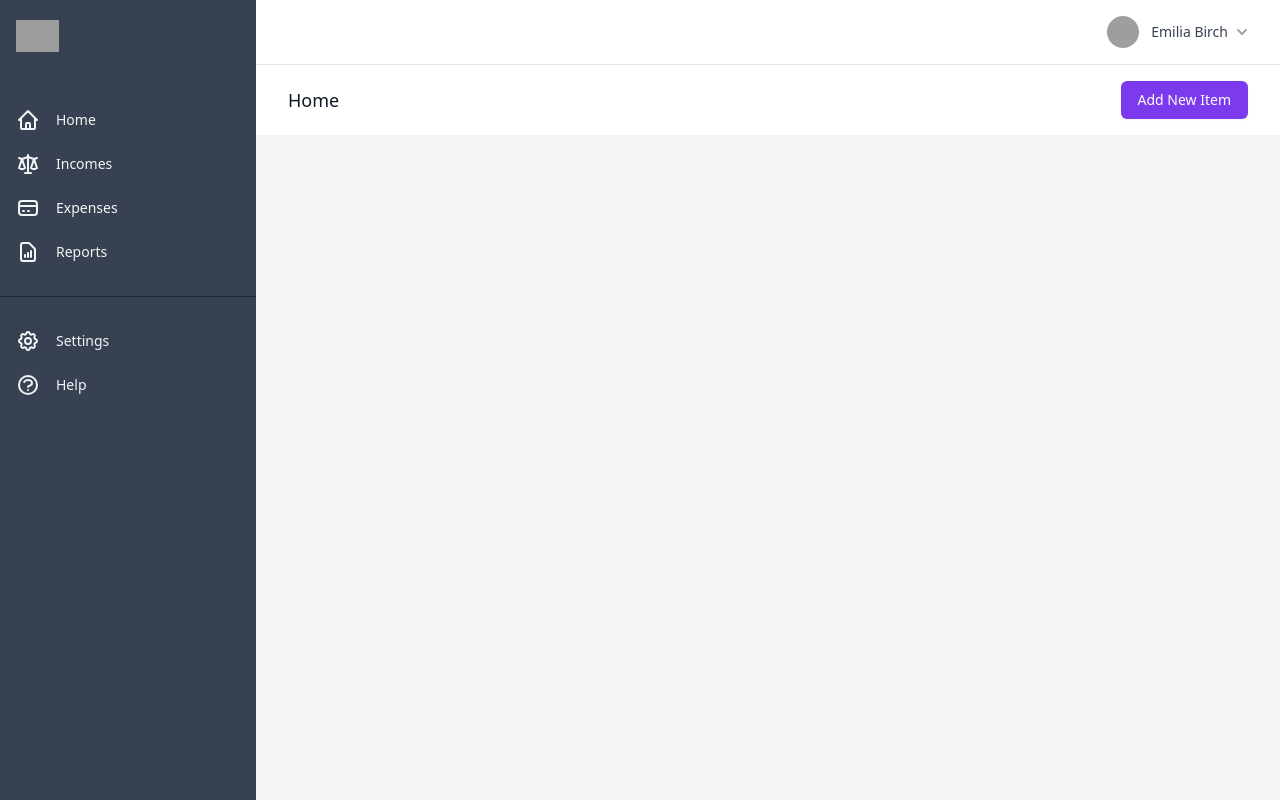
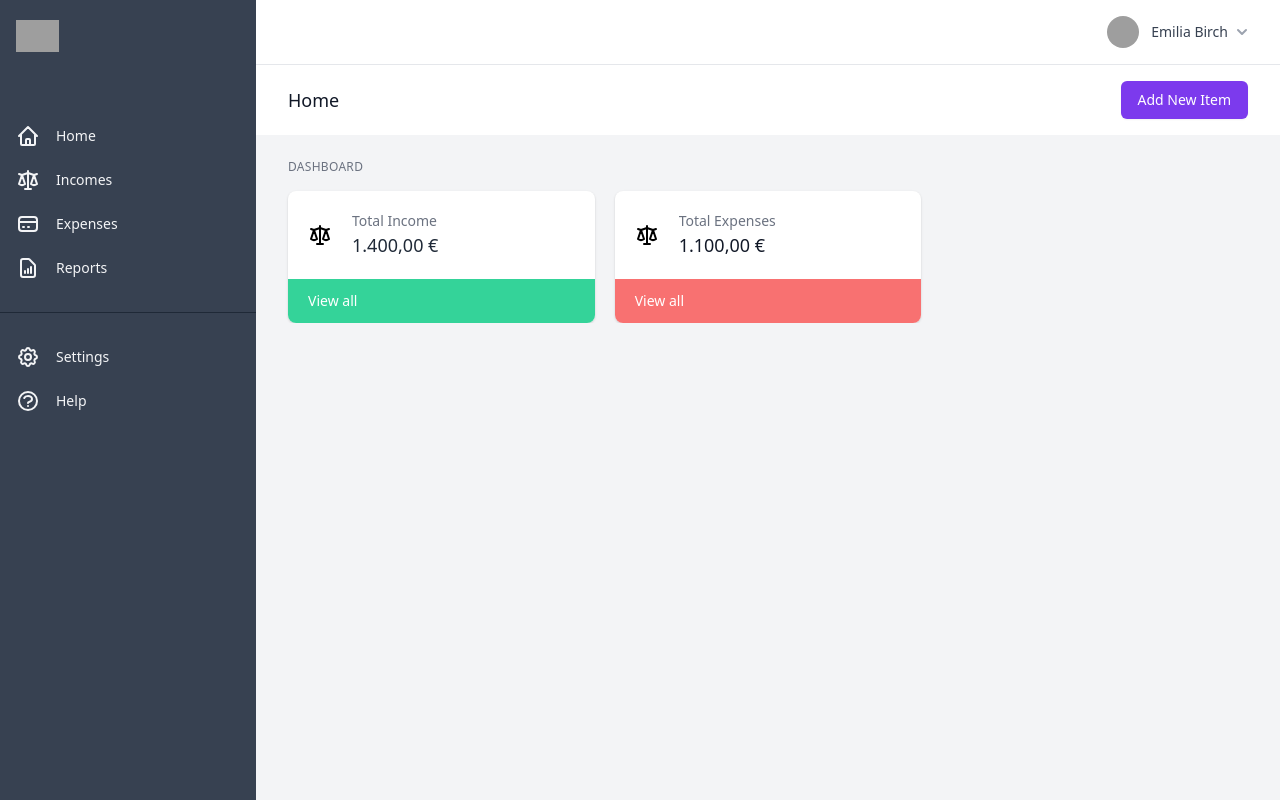
Before and after one commit to ofemmy/expense-tracker, a Next.js app: page / in a window 1280 px wide. Built offline with nearby package versions, Linux system fonts and the light colour scheme; grey boxes are pictures that could not be loaded; a web font is replaced by a local one.

Commit message:
added dashboard component

```diff
--- a/components/Dashboard.tsx
+++ b/components/Dashboard.tsx
@@ -1,48 +1,82 @@
-import React, { useContext } from "react";
-import {
-  Box,
-  Stat,
-  StatGroup,
-  StatLabel,
-  StatNumber,
-  Heading,
-  HStack,
-} from "@chakra-ui/react";
+import React from "react";
+import ScaleSVG from "./svgs/ScaleSVG";
+import  useAppStore  from "../store/AppStore";
 import TransactionType from "../models/TransactionType";
 import Transaction from "../models/Transaction";
-const AppContext = null;
-type DashboardProp = {};
-const Dashboard: React.FC<DashboardProp> = (props) => {
-  const {
-    state: { selectedMonth, currency, transactions },
-  } = useContext(AppContext);
+const Dashboard = () => {
+   const currency = useAppStore(state=>state.currency)
+   const transactions = useAppStore(state=>state.transactions)
+   const selectedMonth = useAppStore(state=>state.selectedMonth)
    const { totalIncome, totalExpenditure } = calculateTotal(
     transactions[selectedMonth] || []
   );
   return (
-    <Box minH="250px" bgColor="white" boxShadow="md" rounded="md" p={10}>
-      <Heading mb={4}>{selectedMonth}</Heading>
-      <HStack>
-        <Box width="70%">
-          <StatGroup>
-            <Stat>
-              <StatLabel textTransform="uppercase"> Total Income</StatLabel>
-              <StatNumber color="green.500">+ {currency} {totalIncome}</StatNumber>
-            </Stat>
-            <Stat>
-              <StatLabel textTransform="uppercase">Total Expense</StatLabel>
-              <StatNumber color="red.500"> - {currency} {totalExpenditure}</StatNumber>
-            </Stat>
-          </StatGroup>
-        </Box>
-        <Box>Testing</Box>
-      </HStack>
-    </Box>
+    <div className="max-w-6xl px-4 sm:px-6 mt-6 lg:px-8">
+      <h2 className="text-gray-500 text-xs font-medium uppercase tracking-wide">
+        Dashboard
+      </h2>
+
+      <div className="mt-4 grid grid-cols-1 gap-5 sm:grid-cols-2 lg:grid-cols-3">
+           {/* Card component */}
+        <div className="bg-white overflow-hidden shadow rounded-lg">
+          <div className="p-5">
+            <div className="flex items-center">
+              <div className="flex-shrink-0">
+                <ScaleSVG />
+              </div>
+              <div className="ml-1 w-0 flex-1">
+                <dl>
+                  <dt className="text-sm font-medium text-gray-500 truncate">
+                    Total Income
+                  </dt>
+                  <dd>
+                    <div className="text-lg font-medium text-gray-800">
+                      {new Intl.NumberFormat('de-DE', { style: 'currency', currency }).format(totalIncome)}
+                    </div>
+                  </dd>
+                </dl>
+              </div>
+            </div>
+          </div>
+          <div className="bg-green-400 px-5 py-3">
+              <div className="text-sm">
+                  <a href="#" className="font-medium text-white hover:text-gray-900">View all</a>
+              </div>
+          </div>
+        </div>
+
+        <div className="bg-white overflow-hidden shadow rounded-lg">
+          <div className="p-5">
+            <div className="flex items-center">
+              <div className="flex-shrink-0">
+                <ScaleSVG />
+              </div>
+              <div className="ml-1 w-0 flex-1">
+                <dl>
+                  <dt className="text-sm font-medium text-gray-500 truncate">
+                    Total Expenses
+                  </dt>
+                  <dd>
+                    <div className="text-lg font-medium text-gray-900">
+                    {new Intl.NumberFormat('de-DE', { style: 'currency', currency }).format(totalExpenditure)}
+                    </div>
+                  </dd>
+                </dl>
+              </div>
+            </div>
+          </div>
+          <div className="bg-red-400 px-5 py-3">
+              <div className="text-sm">
+                  <a href="#" className="font-medium text-white hover:text-gray-900">View all</a>
+              </div>
+          </div>
+        </div>
+      </div>
+
+
+    </div>
   );
 };
-
-export default Dashboard;
-
 function calculateTotal(trxList: Transaction[]) {
     const result = {
       totalIncome: 0,
@@ -64,26 +98,4 @@ function calculateTotal(trxList: Transaction[]) {
 
     return result;
   }
-/**
- * function calculateTotal(trxList) {
-  const result = {
-    totalIncome: 0,
-    totalExpenditure: 0,
-  };
-  if (trxList.length !== 0) {
-    const incomes = trxList.filter(
-      (trx) => trx.type === TransactionType.INCOME
-    );
-    const expenditures = trxList.filter(
-      (trx) => trx.type === TransactionType.EXPENDITURE
-    );
-    result.totalIncome = incomes.reduce((acc, trx) => acc + trx.amount, 0);
-    result.totalExpenditure = expenditures.reduce(
-      (acc, trx) => acc + trx.amount,
-      0
-    );
-  }
-
-  return result;
-}
- */
+export default Dashboard;
--- /dev/null
+++ b/components/Dashboard2.tsx
@@ -0,0 +1,89 @@
+import React, { useContext } from "react";
+import {
+  Box,
+  Stat,
+  StatGroup,
+  StatLabel,
+  StatNumber,
+  Heading,
+  HStack,
+} from "@chakra-ui/react";
+import TransactionType from "../models/TransactionType";
+import Transaction from "../models/Transaction";
+const AppContext = null;
+type DashboardProp = {};
+const Dashboard: React.FC<DashboardProp> = (props) => {
+  const {
+    state: { selectedMonth, currency, transactions },
+  } = useContext(AppContext);
+  const { totalIncome, totalExpenditure } = calculateTotal(
+    transactions[selectedMonth] || []
+  );
+  return (
+    <Box minH="250px" bgColor="white" boxShadow="md" rounded="md" p={10}>
+      <Heading mb={4}>{selectedMonth}</Heading>
+      <HStack>
+        <Box width="70%">
+          <StatGroup>
+            <Stat>
+              <StatLabel textTransform="uppercase"> Total Income</StatLabel>
+              <StatNumber color="green.500">+ {currency} {totalIncome}</StatNumber>
+            </Stat>
+            <Stat>
+              <StatLabel textTransform="uppercase">Total Expense</StatLabel>
+              <StatNumber color="red.500"> - {currency} {totalExpenditure}</StatNumber>
+            </Stat>
+          </StatGroup>
+        </Box>
+        <Box>Testing</Box>
+      </HStack>
+    </Box>
+  );
+};
+
+export default Dashboard;
+
+function calculateTotal(trxList: Transaction[]) {
+  const result = {
+    totalIncome: 0,
+    totalExpenditure: 0,
+  };
+  if (trxList.length !== 0) {
+    const incomes = trxList.filter(
+      (trx) => trx.type === TransactionType.Income
+    );
+    const expenditures = trxList.filter(
+      (trx) => trx.type === TransactionType.Expense
+    );
+    result.totalIncome = incomes.reduce((acc, trx) => acc + trx.amount, 0);
+    result.totalExpenditure = expenditures.reduce(
+      (acc, trx) => acc + trx.amount,
+      0
+    );
+  }
+
+  return result;
+}
+/**
+ * function calculateTotal(trxList) {
+  const result = {
+    totalIncome: 0,
+    totalExpenditure: 0,
+  };
+  if (trxList.length !== 0) {
+    const incomes = trxList.filter(
+      (trx) => trx.type === TransactionType.INCOME
+    );
+    const expenditures = trxList.filter(
+      (trx) => trx.type === TransactionType.EXPENDITURE
+    );
+    result.totalIncome = incomes.reduce((acc, trx) => acc + trx.amount, 0);
+    result.totalExpenditure = expenditures.reduce(
+      (acc, trx) => acc + trx.amount,
+      0
+    );
+  }
+
+  return result;
+}
+ */
--- a/components/Sidebar.tsx
+++ b/components/Sidebar.tsx
@@ -31,7 +31,7 @@ const Sidebar: React.FC<SidebarProps> = (props) => {
         />
       </div>
       <nav
-        className="mt-5 flex-1 flex flex-col divide-y divide-gray-800 overflow-y-auto mt-12"
+        className="flex-1 flex flex-col divide-y divide-gray-800 overflow-y-auto mt-16"
         aria-label="Sidebar"
       >
         <div className="px-2 space-y-1">
--- a/models/Currency.ts
+++ b/models/Currency.ts
@@ -1,7 +1,7 @@
 enum Currency {
-    EUR="€",
-    USD="$",
-    GBP="£",
-    JPY="¥"
+    EUR="EUR",
+    USD="USD",
+    GBP="GBP",
+    JPY="JPY"
 }
 export default Currency
--- a/pages/index.tsx
+++ b/pages/index.tsx
@@ -3,11 +3,9 @@ import useAppStore from "../store/AppStore";
 import TransactionList from "../components/TransactionList";
 import Navbar from "../components/Navbar";
 import Header from "../components/Header";
+import Dashboard from "../components/Dashboard";
 
 export default function Home() {
-  const transactions = useAppStore((state) => state.transactions);
-  const selectedMonth = useAppStore((state) => state.selectedMonth);
-  const trxList = transactions[selectedMonth] || [];
   return (
     <div className="">
       <Head>
@@ -18,6 +16,7 @@ export default function Home() {
       <Navbar/>
       <main className="flex-1 relative z-0 overflow-y-auto focus:outline-none" tabIndex={0}>
         <Header/>
+        <Dashboard/>
       </main>
     </div>
   );
```
Also changed, not shown: store/AppStore.ts (+0 -16 lines). Lines whose indentation alone changed are shown as unchanged.
